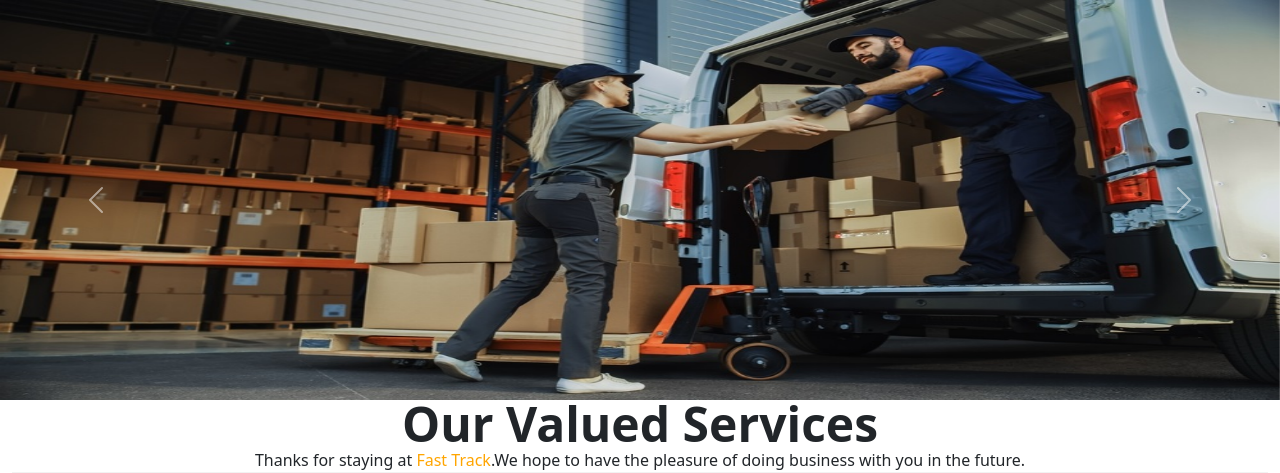
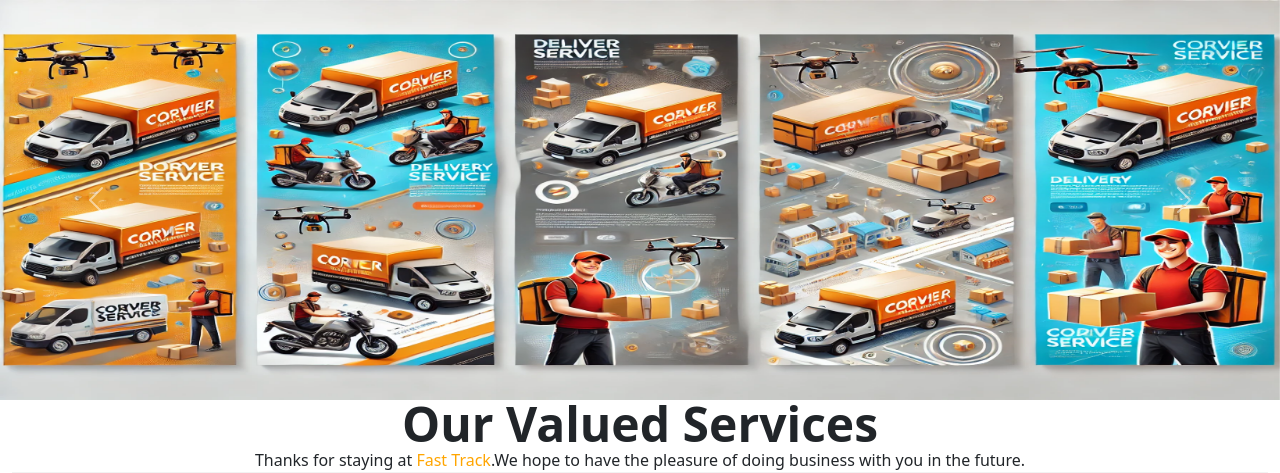
Before and after one commit to shahriarnaiem-rafi/Fast-Track, a PHP site: page /home.php in a window 1280 px wide. Shown: the part 220-693 px from the top of the page. Run offline with PHP 8.4, Linux system fonts and the light colour scheme; some libraries are stand-ins or nearby versions.

Commit message:
image changes

```diff
--- a/home.php
+++ b/home.php
@@ -104,13 +104,13 @@
             <div id="carouselExampleControls" class="carousel slide" data-bs-ride="carousel">
                 <div class="carousel-inner">
                     <div class="carousel-item active carousel_img">
-                        <img src="./img/carosoul1.png" class="d-block w-100" alt="...">
+                        <img src="./img/car1.png" class="d-block w-100" alt="...">
                     </div>
                     <div class="carousel-item carousel_img">
-                        <img src="./img/carosoul2.png " class="d-block w-100" alt="...">
+                        <img src="./img/carr2.png" class="d-block w-100" alt="...">
                     </div>
                     <div class="carousel-item carousel_img">
-                        <img src="./img/carosoul3.png" class="d-block w-100" alt="...">
+                        <img src="./img/car3.png" class="d-block w-100" alt="...">
                     </div>
                 </div>
                 <button class="carousel-control-prev" type="button" data-bs-target="#carouselExampleControls"
```
Also changed, not shown: track.php (+1 -8 lines), img/car1.png (added), img/car3.png (renamed from img/carosoul1.png), img/carosoul2.png (deleted), img/carosoul3.png (deleted), img/carr2.png (added), img/parselrecive.png (deleted).
